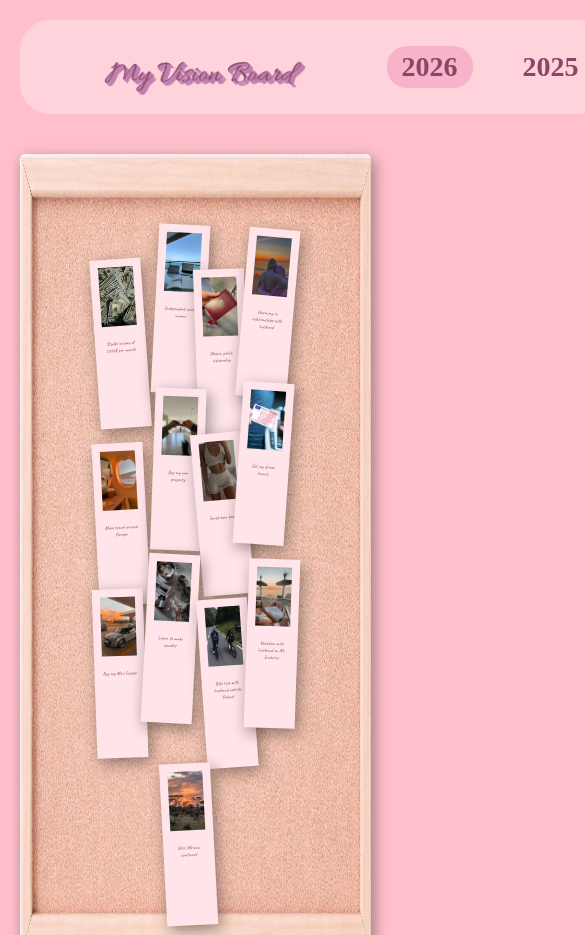
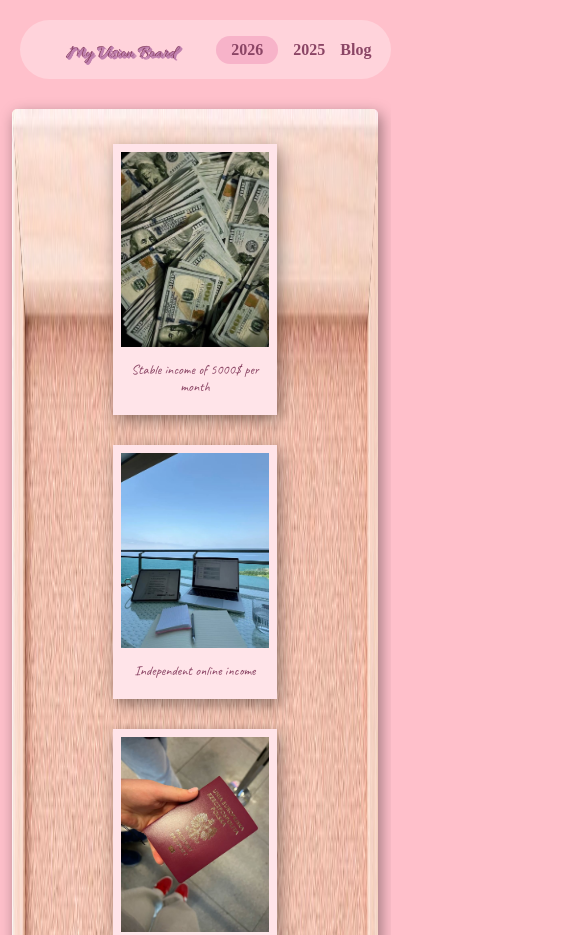
Before and after one commit to dashamazneva88-jpg/vision-board, a plain HTML site: page index.html in a window 390 px wide. Shown: the top 935 px of the page, 585 px wide, since content can reach past the window. Drawn offline with Linux system fonts and the light colour scheme.

Commit message:
add mobile responsive

```diff
--- a/style.css
+++ b/style.css
@@ -188,3 +188,53 @@ body {
   font-family: "Caveat", cursive;
   font-size: 20px;
 }
+@media (max-width: 1024px) {
+  .card {
+    width: 25vw;
+  }
+  .card img {
+    height: 30vw;
+  }
+  .card-text {
+    font-size: 2.5vw;
+  }
+  .nav {
+    gap: 30px;
+  }
+  .nav-link {
+    font-size: 22px;
+  }
+  .logo img {
+    height: 45px;
+  }
+}
+@media (max-width: 600px) {
+  .nav {
+    gap: 15px;
+    padding: 10px 20px;
+  }
+  .nav-link {
+    font-size: 16px;
+  }
+  .logo img {
+    height: 35px;
+  }
+  .board {
+    padding: 30px 20px;
+    margin: 10px 3vw;
+  }
+  .card {
+    width: 42vw;
+    margin: 5px;
+  }
+  .card img {
+    height: 50vw;
+  }
+  .card-text {
+    font-size: 3.5vw;
+  }
+
+  .card:nth-child(n) {
+    transform: none;
+  }
+}
```
